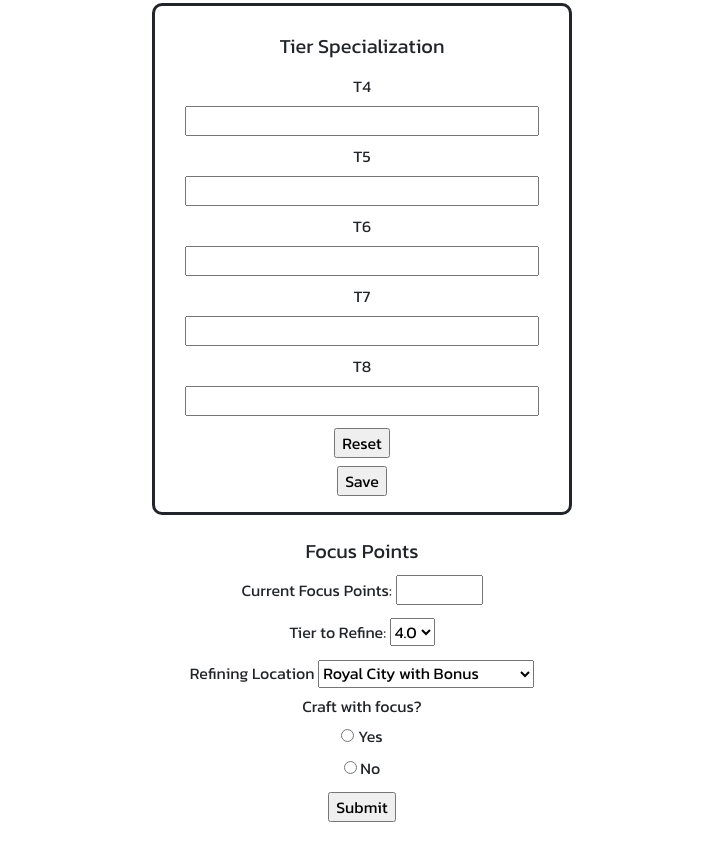
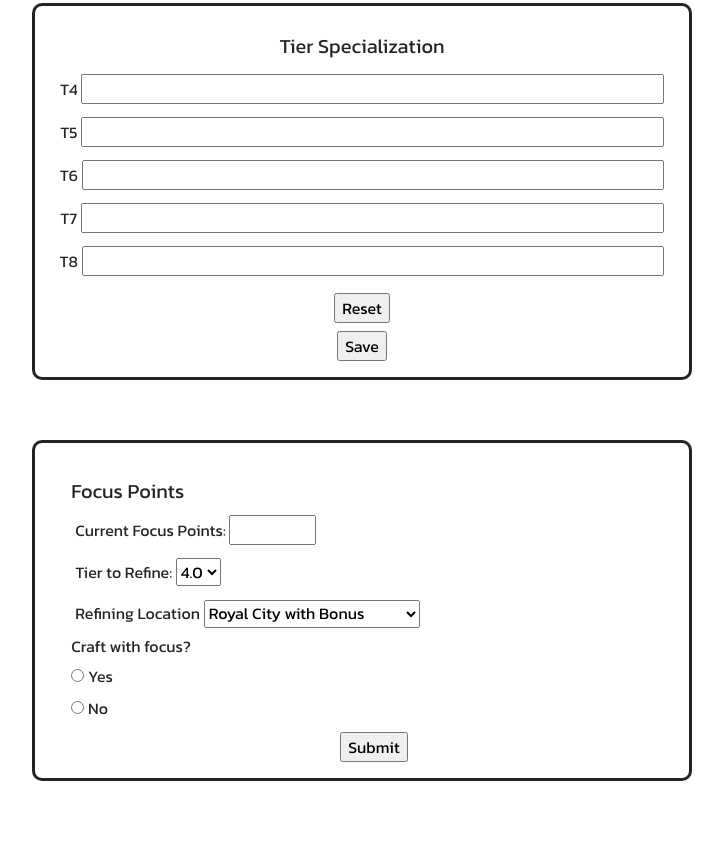
Before and after one commit to Edison-Cabrera/AO-Refining-App, a plain HTML site: page index.html in a window 1536 px wide. Shown: the part 120-980 px from the top of the page, without its empty margins (406-1129 px from the left). Drawn offline with nearby package versions, Linux system fonts and the light colour scheme.

Commit message:
adjusted margin and borders

```diff
--- a/index.css
+++ b/index.css
@@ -23,9 +23,17 @@ body
 		border-style: solid;
 		border-radius: 10px;
 	}
+
+	.focusPointsDiv
+	{
+		padding: 1% 1% 1% 3%;
+		border-style: solid;
+		border-radius: 10px;
+		margin: 10% auto auto auto;
+	}
 }
 
-@media (min-width: 800px)
+@media (min-width: 700px)
 {
 	body
 	{
@@ -45,6 +53,15 @@ body
 		width: 75%;
 		margin: auto;
 	}
+
+	.focusPointsDiv
+	{
+		padding: 1% 1% 1% 3%;
+		border-style: solid;
+		border-radius: 10px;
+		width: 75%;
+		margin: 5% auto auto auto;
+	}
 }
 
 @media (min-width: 1500px)
@@ -59,7 +76,16 @@ body
 		padding: 1% 1% 1% 1%;
 		border-style: solid;
 		border-radius: 10px;
-		width: 35%;
+		width: 55%;
 		margin: auto;
 	}
+
+	.focusPointsDiv
+	{
+		padding: 1% 1% 1% 3%;
+		border-style: solid;
+		border-radius: 10px;
+		width: 55%;
+		margin: 5% auto auto auto;
+	}
 }
--- a/index.html
+++ b/index.html
@@ -59,7 +59,7 @@
 			</form>
 		</div>
 
-		<div class="d-flex flex-column text-center">
+		<div class="d-flex flex-column focusPointsDiv">
 			<form action="">
 				<h5 class="formTextTitle mt-4">Focus Points</h5>
 
```
